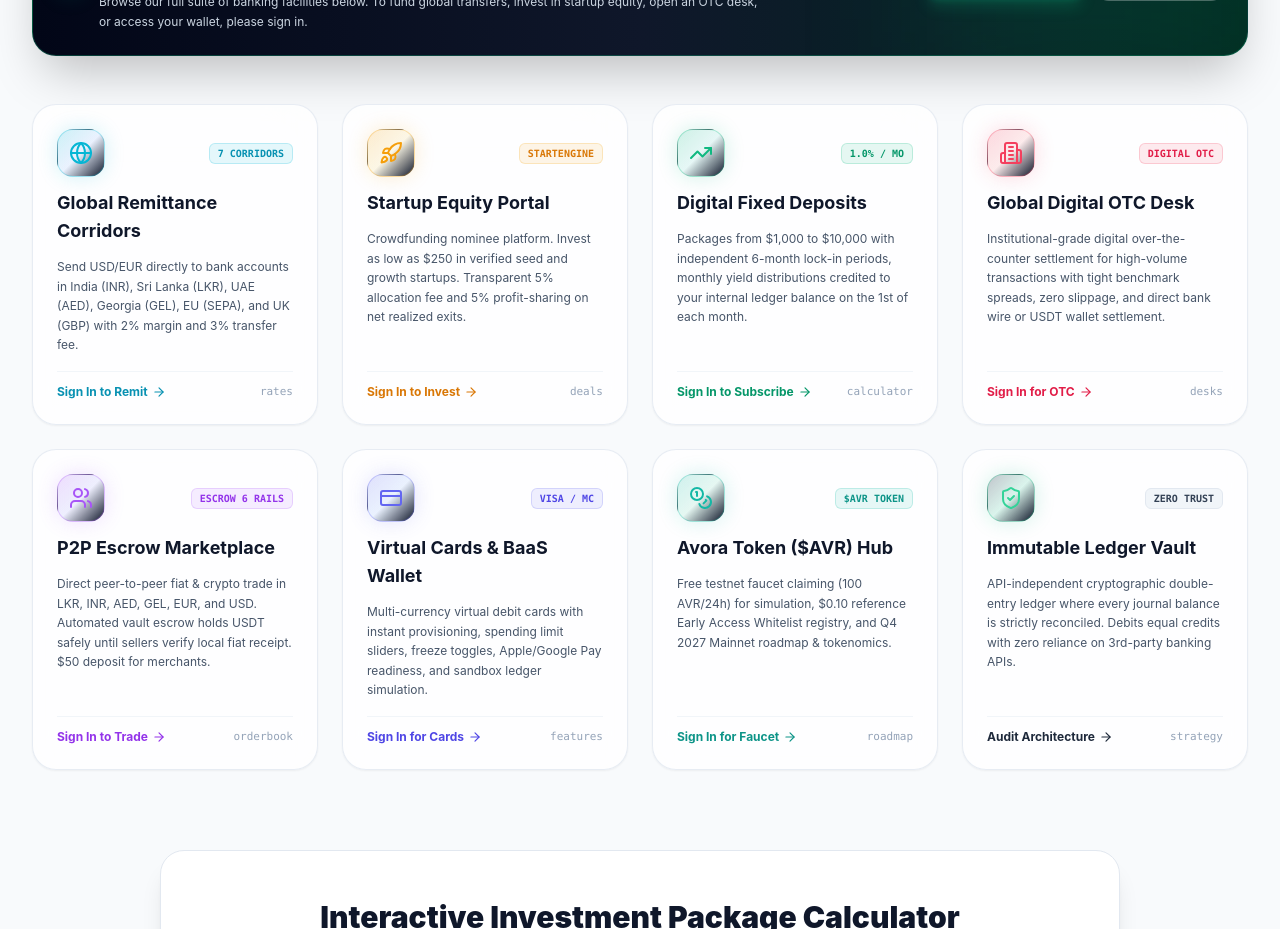
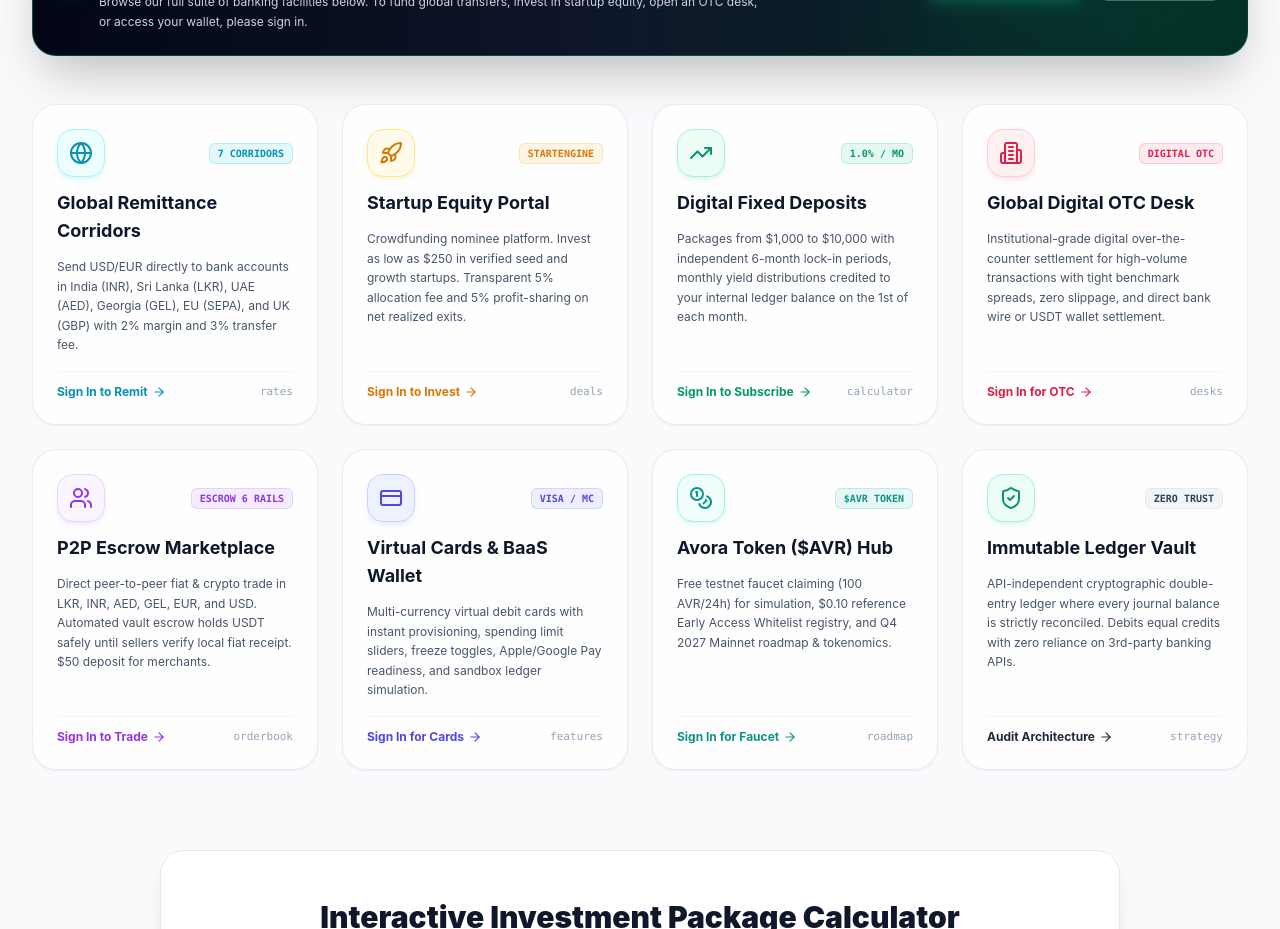
Before and after one commit to nimethfernando/Digital-Investment-Wallet-Platform, a Next.js app in the folder apps/web/: page / in a window 1280 px wide. Shown: the part 1380-2309 px from the top of the page. Built offline with nearby package versions, Linux system fonts and the light colour scheme; no server answers.

Commit message:
fix(landing): enhance contrast and vibrance of institutional facility card icons in light theme

```diff
--- a/apps/web/src/app/page.tsx
+++ b/apps/web/src/app/page.tsx
@@ -654,7 +654,7 @@ export default function HomePage() {
           <div className="p-6 rounded-3xl bg-white/80 dark:bg-slate-900/80 backdrop-blur-xl border border-slate-200/80 dark:border-slate-800/80 shadow-sm flex flex-col justify-between space-y-4 hover:border-cyan-500/40 hover:shadow-[0_0_30px_rgba(6,182,212,0.12)] transition-all group">
             <div className="space-y-3">
               <div className="flex items-center justify-between">
-                <div className="w-12 h-12 rounded-2xl bg-gradient-to-br from-cyan-500/20 via-blue-500/10 to-slate-900 border border-cyan-500/30 text-cyan-500 dark:text-cyan-400 flex items-center justify-center shadow-[0_0_20px_rgba(6,182,212,0.18)] transition-transform group-hover:scale-105">
+                <div className="w-12 h-12 rounded-2xl bg-cyan-50 dark:bg-slate-900 border border-cyan-200 dark:border-cyan-500/30 text-cyan-600 dark:text-cyan-400 flex items-center justify-center shadow-md shadow-cyan-500/10 dark:shadow-[0_0_20px_rgba(6,182,212,0.18)] transition-transform group-hover:scale-105">
                   <Globe className="w-6 h-6" />
                 </div>
                 <span className="text-[10px] font-mono font-bold px-2 py-0.5 rounded-md bg-cyan-500/10 text-cyan-600 dark:text-cyan-400 border border-cyan-500/20">
@@ -686,7 +686,7 @@ export default function HomePage() {
           <div className="p-6 rounded-3xl bg-white/80 dark:bg-slate-900/80 backdrop-blur-xl border border-slate-200/80 dark:border-slate-800/80 shadow-sm flex flex-col justify-between space-y-4 hover:border-amber-500/40 hover:shadow-[0_0_30px_rgba(245,158,11,0.12)] transition-all group">
             <div className="space-y-3">
               <div className="flex items-center justify-between">
-                <div className="w-12 h-12 rounded-2xl bg-gradient-to-br from-amber-500/20 via-yellow-500/10 to-slate-900 border border-amber-500/30 text-amber-500 dark:text-amber-400 flex items-center justify-center shadow-[0_0_20px_rgba(245,158,11,0.18)] transition-transform group-hover:scale-105">
+                <div className="w-12 h-12 rounded-2xl bg-amber-50 dark:bg-slate-900 border border-amber-200 dark:border-amber-500/30 text-amber-600 dark:text-amber-400 flex items-center justify-center shadow-md shadow-amber-500/10 dark:shadow-[0_0_20px_rgba(245,158,11,0.18)] transition-transform group-hover:scale-105">
                   <Rocket className="w-6 h-6" />
                 </div>
                 <span className="text-[10px] font-mono font-bold px-2 py-0.5 rounded-md bg-amber-500/10 text-amber-600 dark:text-amber-400 border border-amber-500/20">
@@ -718,7 +718,7 @@ export default function HomePage() {
           <div className="p-6 rounded-3xl bg-white/80 dark:bg-slate-900/80 backdrop-blur-xl border border-slate-200/80 dark:border-slate-800/80 shadow-sm flex flex-col justify-between space-y-4 hover:border-emerald-500/40 hover:shadow-[0_0_30px_rgba(16,185,129,0.12)] transition-all group">
             <div className="space-y-3">
               <div className="flex items-center justify-between">
-                <div className="w-12 h-12 rounded-2xl bg-gradient-to-br from-emerald-500/20 via-teal-500/10 to-slate-900 border border-emerald-500/30 text-emerald-500 dark:text-emerald-400 flex items-center justify-center shadow-[0_0_20px_rgba(16,185,129,0.18)] transition-transform group-hover:scale-105">
+                <div className="w-12 h-12 rounded-2xl bg-emerald-50 dark:bg-slate-900 border border-emerald-200 dark:border-emerald-500/30 text-emerald-600 dark:text-emerald-400 flex items-center justify-center shadow-md shadow-emerald-500/10 dark:shadow-[0_0_20px_rgba(16,185,129,0.18)] transition-transform group-hover:scale-105">
                   <TrendingUp className="w-6 h-6" />
                 </div>
                 <span className="text-[10px] font-mono font-bold px-2 py-0.5 rounded-md bg-emerald-500/10 text-emerald-600 dark:text-emerald-400 border border-emerald-500/20">
@@ -750,7 +750,7 @@ export default function HomePage() {
           <div className="p-6 rounded-3xl bg-white/80 dark:bg-slate-900/80 backdrop-blur-xl border border-slate-200/80 dark:border-slate-800/80 shadow-sm flex flex-col justify-between space-y-4 hover:border-rose-500/40 hover:shadow-[0_0_30px_rgba(244,63,94,0.12)] transition-all group">
             <div className="space-y-3">
               <div className="flex items-center justify-between">
-                <div className="w-12 h-12 rounded-2xl bg-gradient-to-br from-rose-500/20 via-red-500/10 to-slate-900 border border-rose-500/30 text-rose-500 dark:text-rose-400 flex items-center justify-center shadow-[0_0_20px_rgba(244,63,94,0.18)] transition-transform group-hover:scale-105">
+                <div className="w-12 h-12 rounded-2xl bg-rose-50 dark:bg-slate-900 border border-rose-200 dark:border-rose-500/30 text-rose-600 dark:text-rose-400 flex items-center justify-center shadow-md shadow-rose-500/10 dark:shadow-[0_0_20px_rgba(244,63,94,0.18)] transition-transform group-hover:scale-105">
                   <Building2 className="w-6 h-6" />
                 </div>
                 <span className="text-[10px] font-mono font-bold px-2 py-0.5 rounded-md bg-rose-500/10 text-rose-600 dark:text-rose-400 border border-rose-500/20">
@@ -782,7 +782,7 @@ export default function HomePage() {
           <div className="p-6 rounded-3xl bg-white/80 dark:bg-slate-900/80 backdrop-blur-xl border border-slate-200/80 dark:border-slate-800/80 shadow-sm flex flex-col justify-between space-y-4 hover:border-purple-500/40 hover:shadow-[0_0_30px_rgba(168,85,247,0.12)] transition-all group">
             <div className="space-y-3">
               <div className="flex items-center justify-between">
-                <div className="w-12 h-12 rounded-2xl bg-gradient-to-br from-purple-500/20 via-indigo-500/10 to-slate-900 border border-purple-500/30 text-purple-500 dark:text-purple-400 flex items-center justify-center shadow-[0_0_20px_rgba(168,85,247,0.18)] transition-transform group-hover:scale-105">
+                <div className="w-12 h-12 rounded-2xl bg-purple-50 dark:bg-slate-900 border border-purple-200 dark:border-purple-500/30 text-purple-600 dark:text-purple-400 flex items-center justify-center shadow-md shadow-purple-500/10 dark:shadow-[0_0_20px_rgba(168,85,247,0.18)] transition-transform group-hover:scale-105">
                   <Users className="w-6 h-6" />
                 </div>
                 <span className="text-[10px] font-mono font-bold px-2 py-0.5 rounded-md bg-purple-500/10 text-purple-600 dark:text-purple-400 border border-purple-500/20">
@@ -814,7 +814,7 @@ export default function HomePage() {
           <div className="p-6 rounded-3xl bg-white/80 dark:bg-slate-900/80 backdrop-blur-xl border border-slate-200/80 dark:border-slate-800/80 shadow-sm flex flex-col justify-between space-y-4 hover:border-indigo-500/40 hover:shadow-[0_0_30px_rgba(99,102,241,0.12)] transition-all group">
             <div className="space-y-3">
               <div className="flex items-center justify-between">
-                <div className="w-12 h-12 rounded-2xl bg-gradient-to-br from-indigo-500/20 via-blue-500/10 to-slate-900 border border-indigo-500/30 text-indigo-500 dark:text-indigo-400 flex items-center justify-center shadow-[0_0_20px_rgba(99,102,241,0.18)] transition-transform group-hover:scale-105">
+                <div className="w-12 h-12 rounded-2xl bg-indigo-50 dark:bg-slate-900 border border-indigo-200 dark:border-indigo-500/30 text-indigo-600 dark:text-indigo-400 flex items-center justify-center shadow-md shadow-indigo-500/10 dark:shadow-[0_0_20px_rgba(99,102,241,0.18)] transition-transform group-hover:scale-105">
                   <CreditCard className="w-6 h-6" />
                 </div>
                 <span className="text-[10px] font-mono font-bold px-2 py-0.5 rounded-md bg-indigo-500/10 text-indigo-600 dark:text-indigo-400 border border-indigo-500/20">
@@ -846,7 +846,7 @@ export default function HomePage() {
           <div className="p-6 rounded-3xl bg-white/80 dark:bg-slate-900/80 backdrop-blur-xl border border-slate-200/80 dark:border-slate-800/80 shadow-sm flex flex-col justify-between space-y-4 hover:border-teal-500/40 hover:shadow-[0_0_30px_rgba(20,184,166,0.12)] transition-all group">
             <div className="space-y-3">
               <div className="flex items-center justify-between">
-                <div className="w-12 h-12 rounded-2xl bg-gradient-to-br from-teal-500/20 via-emerald-500/10 to-slate-900 border border-teal-500/30 text-teal-500 dark:text-teal-400 flex items-center justify-center shadow-[0_0_20px_rgba(20,184,166,0.18)] transition-transform group-hover:scale-105">
+                <div className="w-12 h-12 rounded-2xl bg-teal-50 dark:bg-slate-900 border border-teal-200 dark:border-teal-500/30 text-teal-600 dark:text-teal-400 flex items-center justify-center shadow-md shadow-teal-500/10 dark:shadow-[0_0_20px_rgba(20,184,166,0.18)] transition-transform group-hover:scale-105">
                   <Coins className="w-6 h-6" />
                 </div>
                 <span className="text-[10px] font-mono font-bold px-2 py-0.5 rounded-md bg-teal-500/10 text-teal-600 dark:text-teal-400 border border-teal-500/20">
@@ -878,7 +878,7 @@ export default function HomePage() {
           <div className="p-6 rounded-3xl bg-white/80 dark:bg-slate-900/80 backdrop-blur-xl border border-slate-200/80 dark:border-slate-800/80 shadow-sm flex flex-col justify-between space-y-4 hover:border-emerald-500/40 hover:shadow-[0_0_30px_rgba(16,185,129,0.12)] transition-all group">
             <div className="space-y-3">
               <div className="flex items-center justify-between">
-                <div className="w-12 h-12 rounded-2xl bg-gradient-to-br from-slate-700/30 via-emerald-500/15 to-slate-900 border border-emerald-500/30 text-emerald-400 flex items-center justify-center shadow-[0_0_20px_rgba(16,185,129,0.18)] transition-transform group-hover:scale-105">
+                <div className="w-12 h-12 rounded-2xl bg-emerald-50 dark:bg-slate-900 border border-emerald-200 dark:border-emerald-500/30 text-emerald-600 dark:text-emerald-400 flex items-center justify-center shadow-md shadow-emerald-500/10 dark:shadow-[0_0_20px_rgba(16,185,129,0.18)] transition-transform group-hover:scale-105">
                   <ShieldCheck className="w-6 h-6" />
                 </div>
                 <span className="text-[10px] font-mono font-bold px-2 py-0.5 rounded-md bg-slate-100 dark:bg-slate-800 text-slate-700 dark:text-slate-300 border border-slate-200 dark:border-slate-700">
```
